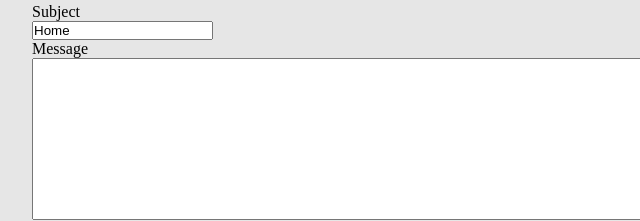
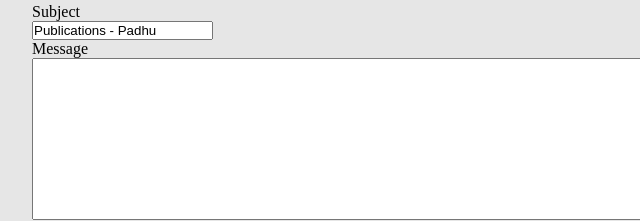
Before and after one commit to vivekr123/myxoMurciaEditing, a plain HTML site: page padhu-publications.html in a window 1280 px wide. Shown: the part 602-823 px from the top of the page, 0-640 px from the left. Drawn offline with nearby package versions, Linux system fonts and the light colour scheme; a web font is replaced by a local one.

Commit message:
Update padhu-publications.html

```diff
--- a/padhu-publications.html
+++ b/padhu-publications.html
@@ -91,7 +91,7 @@
 
 <form method="GET" action="mailto:vivek.r.2018@gmail.com" enctype="text/plain" style="">
   <div>Subject</div>
-  <input type="text" name="subject" value="Home"/>
+  <input type="text" name="subject" value="Publications - Padhu"/>
 
   <div>Message</div>
   <textarea name="body" id="comments" style="height:12em; width:100%"></textarea>
```
